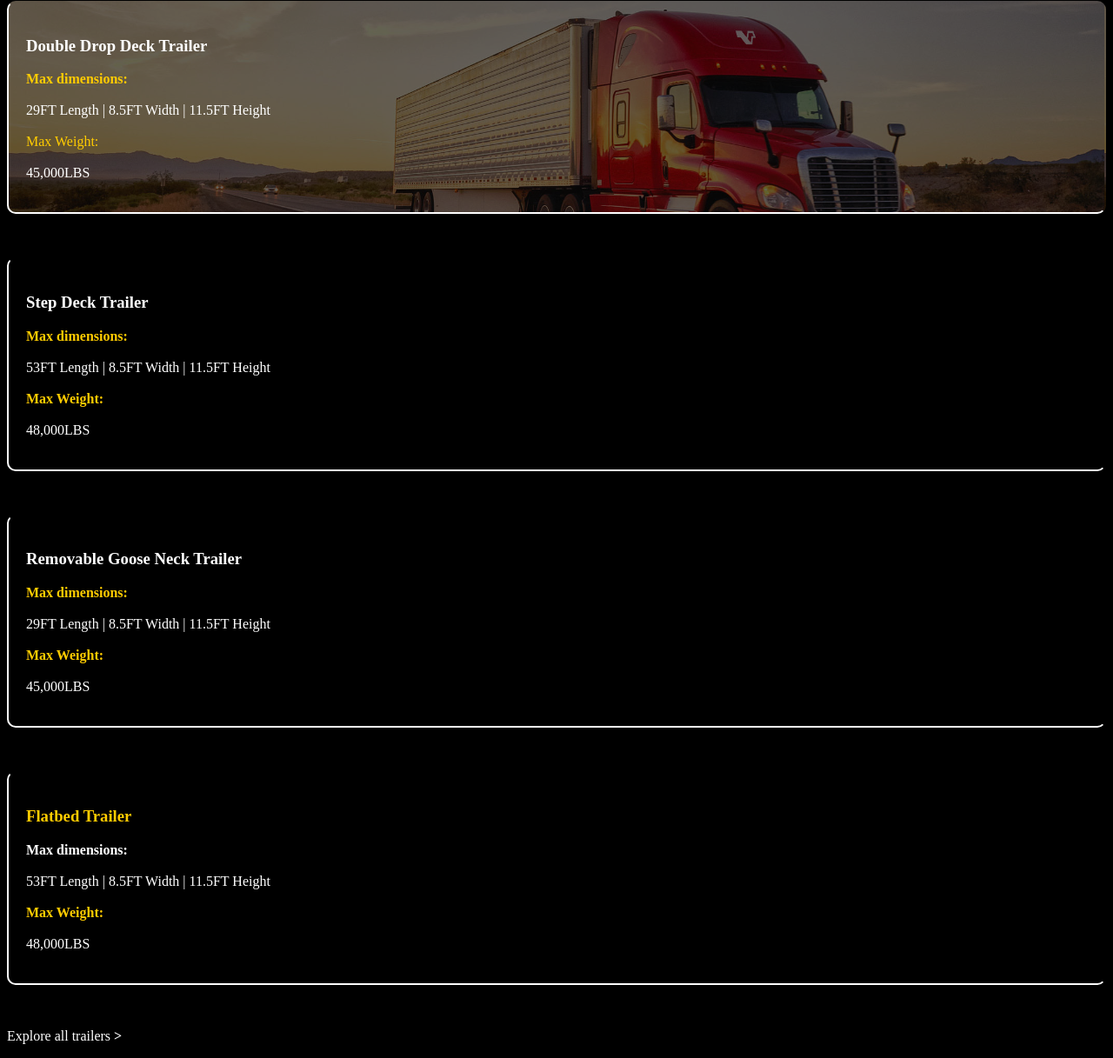
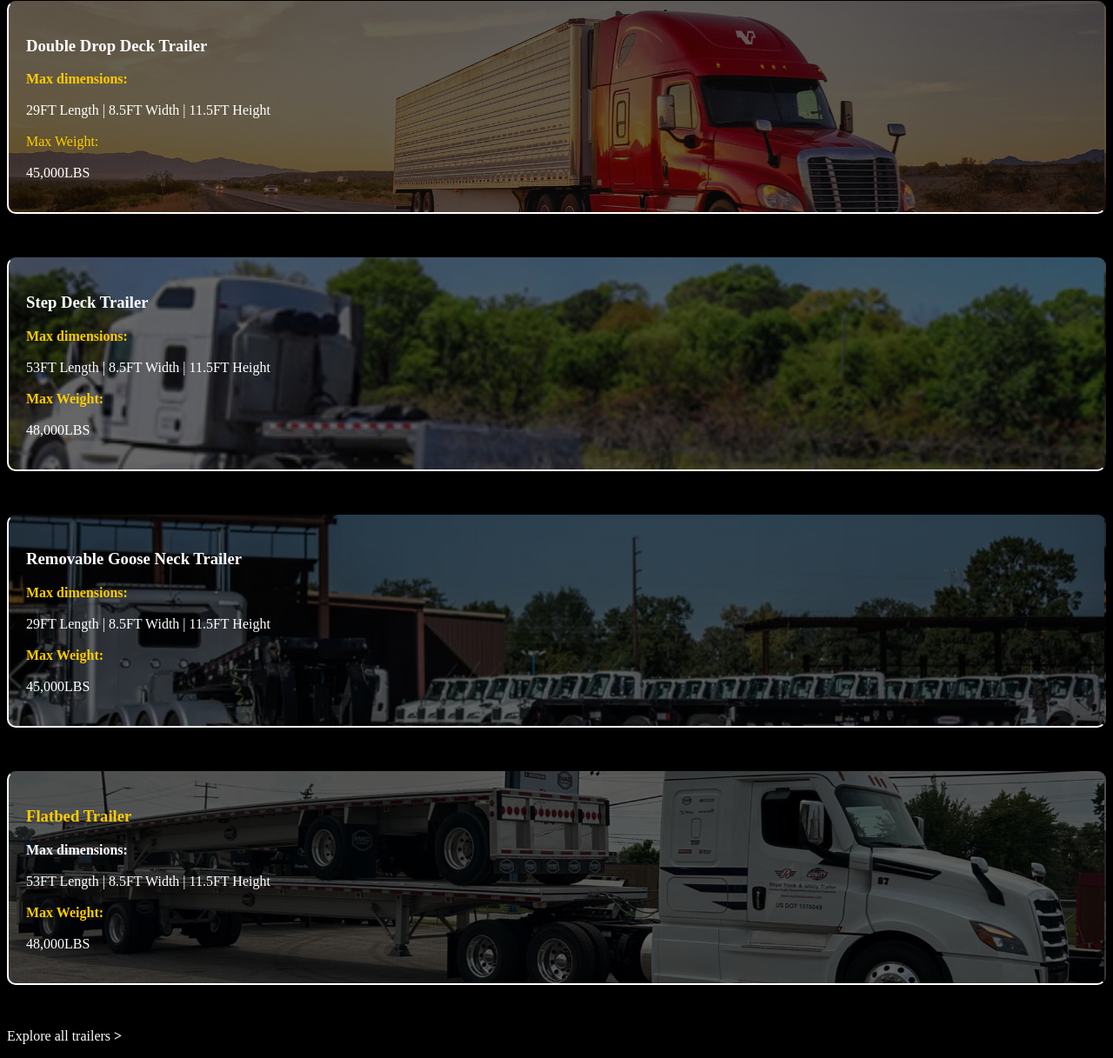
Before and after one commit to tcargill1/frontend-test, a plain HTML site: page index.html in a window 1280 px wide. Shown: the part 79-1296 px from the top of the page at 87% size. Drawn offline with Linux system fonts and the light colour scheme.

Commit message:
Added images to all borders.

```diff
--- a/mystyle.css
+++ b/mystyle.css
@@ -28,3 +28,21 @@ body {
     background-size: cover;
     background-position: center;
 }
+
+.step_deck {
+    background-image: linear-gradient(rgba(0, 0, 0, 0.6), rgba(0, 0, 0, 0.6)), url(step-deck-trailer.jpg);
+    background-size: cover;
+    background-position: center;
+}
+
+.goose_neck {
+    background-image: linear-gradient(rgba(0, 0, 0, 0.6), rgba(0, 0, 0, 0.6)), url(gooseneck-trailer.webp);
+    background-size: cover;
+    background-position: center;
+}
+
+.flatbed {
+    background-image: linear-gradient(rgba(0, 0, 0, 0.6), rgba(0, 0, 0, 0.6)), url(flatbed-truck.jpg);
+    background-size: cover;
+    background-position: center;
+}
```
Also changed, not shown: flatbed-truck.jpg (added), gooseneck-trailer.webp (added), step-deck-trailer.jpg (added).
